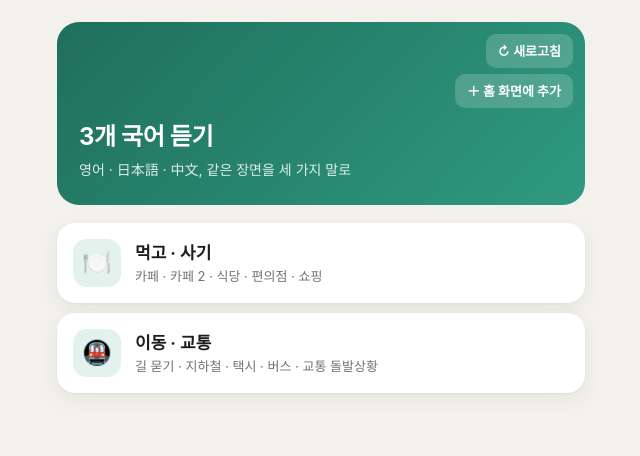
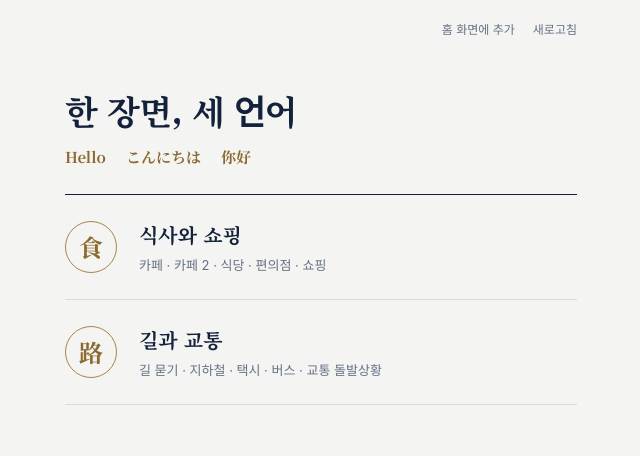
Before and after one commit to jaemoonso/trilingual-study, a plain HTML site: page index.html in a window 1280 px wide. Shown: the whole page, without its empty margins (319-959 px from the left). Drawn offline with Linux system fonts and the light colour scheme.

Commit message:
첫 화면 디자인과 문구 새로 정리
Co-Authored-By: Claude Sonnet 5.5 <noreply@anthropic.com>
Claude-Session: https://claude.ai/code/session_01MyjZjWoXqpMubrNKHxn1Cz

```diff
--- a/app.js
+++ b/app.js
@@ -11,7 +11,7 @@ function load(){
   ab=[];cues.forEach(([t,kind,text,p,ko],k)=>{const d=el('div','ln '+kind,'');if(kind==='gap')d.textContent='(대답해 보세요)';else{const x=el('span','tx',text);x.lang=CODE[lang];d.append(x,el('span','pr',p),el('small','',ko))}if(kind==='t'){const s=el('button','star','☆');s.setAttribute('aria-label','구간 반복 별표');s.setAttribute('aria-pressed',false);s.onclick=e=>{e.stopPropagation();star(k)};d.prepend(s)}d.onclick=()=>{if(outside(k))clearAB();resume=0;au.currentTime=t+0.01;au.play().catch(()=>{})};sc.appendChild(d)});
   $('vtl').textContent=SHORT[lang];document.querySelector('[data-v=both]').textContent='한/'+SHORT[lang];document.querySelectorAll('[data-l]').forEach(b=>b.setAttribute('aria-pressed',b.dataset.l===lang));
   showAB();mark(resume,true);saved();
-  if('mediaSession' in navigator)navigator.mediaSession.metadata=new MediaMetadata({title:lesson.title+(talk?' 대화':'')+' ('+NAME[lang]+')',artist:'3개 국어 듣기',artwork:[{src:'icon-512.png',sizes:'512x512',type:'image/png'}]});
+  if('mediaSession' in navigator)navigator.mediaSession.metadata=new MediaMetadata({title:lesson.title+(talk?' 대화':'')+' ('+NAME[lang]+')',artist:'Learning Languages',artwork:[{src:'icon-512.png',sizes:'512x512',type:'image/png'}]});
 }
 function mark(time,scroll){const c=cues;let k=-1;while(k+1<c.length&&c[k+1][0]<=time)k++;if(k===now)return;now=k;[...$('sc').children].forEach((d,j)=>d.classList.toggle('now',j===k));if(scroll&&k>0)$('sc').children[k].scrollIntoView({block:'center'})}
 au.onloadedmetadata=()=>{if(resume>0&&resume<au.duration-3)au.currentTime=resume;ready=true;rate()};
@@ -36,12 +36,12 @@ $('rew').onclick=()=>{resume=0;au.currentTime=Math.max(0,au.currentTime-sec);mar
 $('play').onclick=()=>au.paused?au.play().catch(()=>{}):au.pause();
 ['play','pause','emptied','ended'].forEach(n=>au.addEventListener(n,()=>{$('play').classList.toggle('on',!au.paused);$('play').setAttribute('aria-label',au.paused?'재생':'일시정지')}));
 // 첫 화면: 큰 묶음 → 그 안의 상황
-const GROUPS=[['food','🍽️','먹고 · 사기'],['move','🚇','이동 · 교통'],['trip','✈️','여행 · 건강']];
+const GROUPS=[['food','食','식사와 쇼핑'],['move','路','길과 교통'],['trip','旅','여행과 건강']];
 let group=null;
-function card(icon,title,desc,go){const b=el('button','',''),t=el('span','','');t.append(el('b','',title),el('small','',desc));b.append(el('span','ico',icon),t);b.onclick=go;$('list').appendChild(b)}
+function card(icon,title,desc,go){const b=el('button','',''),t=el('span','','');t.append(el('b','',title),el('small','',desc));if(icon){const m=el('span','mono',icon);m.lang='zh-TW';m.setAttribute('aria-hidden',true);b.append(m)}b.append(t);b.onclick=go;$('list').appendChild(b)}
 function home(g){
-  group=g;$('list').innerHTML='';$('crumb').hidden=!g;scrollTo(0,0);
-  if(g){$('gname').textContent=GROUPS.find(x=>x[0]===g)[2];lessons.filter(l=>l.group===g).forEach(l=>card(l.icon,l.title,l.desc,()=>open(l)));return}
+  group=g;$('list').innerHTML='';$('list').dataset.level=g?'in':'top';$('crumb').hidden=!g;scrollTo(0,0);
+  if(g){$('gname').textContent=GROUPS.find(x=>x[0]===g)[2];lessons.filter(l=>l.group===g).forEach(l=>card('',l.title,l.desc,()=>open(l)));return}
   GROUPS.forEach(([id,icon,name])=>{const a=lessons.filter(l=>l.group===id);if(a.length)card(icon,name,a.map(l=>l.title).join(' · '),()=>home(id))});
 }
 $('up').onclick=()=>home(null);
@@ -75,7 +75,7 @@ let sec=+get('sec',5)||5;
 function pick(v){sec=v;put('sec',v);const name=v===60?'1분':v+'초';$('rew').textContent='↺ '+name;document.querySelectorAll('[data-s]').forEach(b=>b.setAttribute('aria-pressed',+b.dataset.s===v))}
 document.querySelectorAll('[data-s]').forEach(b=>b.onclick=()=>pick(+b.dataset.s));pick(sec);
 // 새로고침(홈 화면 앱에는 브라우저 버튼이 없음)
-$('reload').onclick=async()=>{$('reload').textContent='불러오는 중…';try{await (await navigator.serviceWorker.getRegistration()).update()}catch(e){}location.reload()};
+$('reload').onclick=async()=>{$('reload').textContent='불러오는 중';try{await (await navigator.serviceWorker.getRegistration()).update()}catch(e){}location.reload()};
 // 홈 화면에 추가: 아이폰은 방법 안내만 가능, 지원하는 브라우저(안드로이드 등)는 설치 창 표시
 let prompt_=null;
 const installed=navigator.standalone||matchMedia('(display-mode: standalone)').matches;
--- a/index.html
+++ b/index.html
@@ -1,18 +1,11 @@
 <!DOCTYPE html><html lang="ko"><head><meta charset="utf-8"><meta name="viewport" content="width=device-width,initial-scale=1,viewport-fit=cover">
-<meta name="robots" content="noindex,nofollow"><title>3개 국어 듣기</title>
-<meta name="apple-mobile-web-app-capable" content="yes"><meta name="apple-mobile-web-app-title" content="3개국어"><meta name="theme-color" content="#1f6f5c">
-<link rel="manifest" href="manifest.json"><link rel="apple-touch-icon" href="apple-touch-icon.png"><style>:root{--bg:#f3f1ec;--card:#fff;--fg:#1c1d1b;--mut:#74726b;--line:#e6e3da;--ac:#1f6f5c;--ac2:#2f9a80;--on:#fff;--hl:#e4f2ed;--seg:#e9e6de;--sh:0 1px 2px rgba(30,30,20,.05),0 6px 20px rgba(30,30,20,.06)}
-@media(prefers-color-scheme:dark){:root{--bg:#121312;--card:#1d1f1e;--fg:#eeece6;--mut:#9d9b93;--line:#2e312f;--ac:#4fbb9f;--ac2:#6fd0b6;--on:#0e201b;--hl:#1b342d;--seg:#282b29;--sh:none}}
+<meta name="robots" content="noindex,nofollow"><title>한 장면, 세 언어</title>
+<meta name="apple-mobile-web-app-capable" content="yes"><meta name="apple-mobile-web-app-title" content="세 언어"><meta name="theme-color" content="#1b2a4a">
+<link rel="manifest" href="manifest.json"><link rel="apple-touch-icon" href="apple-touch-icon.png"><style>:root{--bg:#f4f4f2;--card:#fff;--fg:#14213a;--mut:#667085;--line:#dcdcd6;--ac:#1b2a4a;--ac2:#a8864a;--gold:#8a6a2f;--on:#fff;--hl:#f3ecdd;--seg:#e8e8e3;--sh:0 1px 2px rgba(20,33,58,.06)}
+@media(prefers-color-scheme:dark){:root{--bg:#0e1524;--card:#172033;--fg:#ebe7dc;--mut:#98a1b5;--line:#2a354d;--ac:#c9a86a;--ac2:#c9a86a;--gold:#c9a86a;--on:#131b2c;--hl:#26304a;--seg:#222c42;--sh:none}}
 *{box-sizing:border-box;-webkit-tap-highlight-color:transparent}[hidden]{display:none!important}
 body{margin:0;background:var(--bg);color:var(--fg);font:16px/1.55 -apple-system,"Apple SD Gothic Neo",sans-serif}
 button,select{font:inherit;color:inherit;background:none;border:0;cursor:pointer;touch-action:manipulation}
-h1{margin:0}
-#home{max-width:560px;margin:0 auto;padding:calc(22px + env(safe-area-inset-top)) 16px 40px}
-.hero{background:linear-gradient(135deg,#1f6f5c,#2f9a80);color:#fff;border-radius:22px;padding:24px 22px;margin-bottom:18px}
-.hero h1{font-size:24px;letter-spacing:-.4px}.hero p{margin:4px 0 0;opacity:.85;font-size:14px}
-#list button{display:flex;gap:14px;align-items:center;width:100%;text-align:left;background:var(--card);box-shadow:var(--sh);border-radius:18px;padding:16px;margin-bottom:10px}
-.ico{flex:none;width:48px;height:48px;border-radius:14px;background:var(--hl);display:grid;place-items:center;font-size:24px}
-#list b{display:block;font-size:17px}#list small{display:block;color:var(--mut);font-size:13px}.hint{color:var(--mut);font-size:13px;text-align:center}
 .top{position:sticky;top:0;z-index:2;background:var(--bg);padding:calc(10px + env(safe-area-inset-top)) 14px 10px;border-bottom:1px solid var(--line)}
 .top,#sc{max-width:560px;margin:0 auto}
 .head{display:flex;align-items:center;gap:6px;margin-bottom:10px}.head h1{flex:1;font-size:19px}
@@ -36,14 +29,14 @@ h1{margin:0}
 .time{display:flex;align-items:center;gap:10px;font-size:12px;color:var(--mut);font-variant-numeric:tabular-nums}
 #seek{flex:1;height:28px;margin:0;accent-color:var(--ac)}
 .ctl{display:grid;grid-template-columns:1fr 1fr auto 1fr 1fr;align-items:center;justify-items:center;margin-top:2px}
-#play{grid-column:3;width:60px;height:60px;border-radius:50%;background:linear-gradient(135deg,#1f6f5c,#2f9a80);color:#fff;display:grid;place-items:center;box-shadow:0 6px 16px rgba(31,111,92,.35)}
+#play{grid-column:3;width:60px;height:60px;border-radius:50%;background:var(--ac);color:var(--on);display:grid;place-items:center;box-shadow:0 6px 16px rgba(20,33,58,.28)}
 #play svg{width:28px;height:28px;fill:currentColor}#play .pause,#play.on .go{display:none}#play.on .pause{display:block}
 .side{min-height:44px;min-width:52px;border-radius:12px;font-size:14px;font-weight:600;color:var(--mut)}
 select.side{-webkit-appearance:none;appearance:none;text-align:center;text-align-last:center}
 .side[aria-pressed=true]{color:var(--ac);background:var(--hl)}
 #sc[data-view=ko] .ln small{font-size:inherit}
 .star{position:absolute;left:2px;top:8px;width:40px;height:44px;padding:0;font-size:22px;line-height:44px;color:var(--mut)}
-.star[aria-pressed=true]{color:#e8a100}.ln.inab{border-left:4px solid #e8a100}
+.star[aria-pressed=true]{color:#b8903f}.ln.inab{border-left:4px solid #b8903f}
 .fs{min-width:34px;height:38px;padding:0;font-size:14px;font-weight:700;color:var(--mut)}.fs:disabled{opacity:.3}
 #ab{display:flex;justify-content:space-between;align-items:center;gap:8px;font-size:13px;font-weight:600;background:var(--hl);color:var(--ac);border-radius:10px;padding:2px 4px 2px 12px;margin-bottom:4px}
 #abx{min-height:32px;padding:0 10px;font-weight:700}
@@ -51,13 +44,27 @@ select.side{-webkit-appearance:none;appearance:none;text-align:center;text-align
 .top{padding-top:calc(7px + env(safe-area-inset-top));padding-bottom:7px}.head{margin-bottom:6px}
 .top .seg{padding:2px;border-radius:9px}.top .seg button{min-height:28px;min-width:34px;padding:0 8px;border-radius:7px;font-size:13px}
 .top .chip{min-height:32px;padding:0 10px;border-radius:9px;font-size:13px}.top .fs{min-width:28px;height:30px;font-size:12px}
-.hero{position:relative;padding-top:56px}#reload{position:absolute;top:12px;right:12px;min-height:34px;padding:0 12px;border-radius:10px;background:rgba(255,255,255,.18);color:#fff;font-size:13px;font-weight:700}
-#crumb{display:flex;align-items:center;gap:12px;margin:0 0 12px}#crumb h2{margin:0;font-size:19px}#up{min-height:36px;padding:0 12px;border-radius:10px;background:var(--card);box-shadow:var(--sh);color:var(--ac);font-weight:700;font-size:14px}
-#list small{line-height:1.45}
-.hero{padding-top:96px}#install{position:absolute;top:52px;right:12px;min-height:34px;padding:0 12px;border-radius:10px;background:rgba(255,255,255,.18);color:#fff;font-size:13px;font-weight:700}
-#howto{background:var(--card);box-shadow:var(--sh);border-radius:16px;margin:0 0 12px;padding:14px 16px 14px 36px;font-size:14px}
+
+@font-face{font-family:Myeongjo;src:url(title.woff2) format("woff2");font-weight:700;font-display:swap}
+h1,h2{margin:0;font-family:Myeongjo,"AppleMyungjo",serif;font-weight:700}
+button:focus-visible,select:focus-visible,input:focus-visible{outline:2px solid var(--ac2);outline-offset:2px}
+#home{max-width:560px;margin:0 auto;padding:calc(14px + env(safe-area-inset-top)) 24px 48px}
+.mast{padding-bottom:26px;border-bottom:1px solid var(--fg)}
+.util{display:flex;justify-content:flex-end;gap:18px;margin-bottom:44px}.util button{min-height:32px;padding:0;font-size:12px;color:var(--mut)}
+.mast h1{font-size:34px;line-height:1.25;letter-spacing:-.02em}
+.trio{display:flex;flex-wrap:wrap;gap:4px 20px;margin:12px 0 0;font-family:Myeongjo,"Iowan Old Style","Hiragino Mincho ProN",serif;font-size:15px;color:var(--gold)}
+#list button{display:flex;align-items:center;gap:22px;width:100%;text-align:left;padding:24px 0;border-bottom:1px solid var(--line)}
+#list[data-level=in] button{padding:18px 0}
+#list b{display:block;font-family:Myeongjo,"AppleMyungjo",serif;font-size:20px;font-weight:700}
+#list small{display:block;margin-top:5px;color:var(--mut);font-size:13px;line-height:1.55;word-break:keep-all}
+.mono{flex:none;width:52px;height:52px;border:1px solid var(--ac2);border-radius:50%;display:grid;place-items:center;font-family:Myeongjo,serif;font-size:24px;color:var(--gold)}
+#crumb{display:flex;align-items:center;gap:6px;padding:18px 0 4px}#crumb h2{font-size:22px}#up{width:32px;height:40px;margin-left:-8px;font-size:28px;line-height:1;color:var(--gold)}
+#howto{margin:0;padding:16px 0 16px 20px;border-bottom:1px solid var(--line);font-size:14px;line-height:1.8}
+.head h1{font-family:Myeongjo,"AppleMyungjo",serif}
 </style></head><body>
-<main id="home"><div class="hero"><button id="reload">↻ 새로고침</button><button id="install" hidden>＋ 홈 화면에 추가</button><h1>3개 국어 듣기</h1><p>영어 · 日本語 · 中文, 같은 장면을 세 가지 말로</p></div><ol id="howto" hidden><li>Safari로 이 주소를 엽니다.</li><li>화면의 <b>공유 버튼</b>(네모에 위 화살표)을 누릅니다.</li><li><b>"홈 화면에 추가"</b>를 누릅니다.</li></ol><div id="crumb" hidden><button id="up">‹ 전체</button><h2 id="gname"></h2></div><div id="list"></div></main>
+<main id="home"><header class="mast"><div class="util"><button id="install" hidden>홈 화면에 추가</button><button id="reload">새로고침</button></div>
+<h1>한 장면, 세 언어</h1>
+<p class="trio"><span lang="en">Hello</span><span lang="ja">こんにちは</span><span lang="zh-CN">你好</span></p></header><ol id="howto" hidden><li>Safari로 이 주소를 엽니다.</li><li>화면의 <b>공유 버튼</b>(네모에 위 화살표)을 누릅니다.</li><li><b>"홈 화면에 추가"</b>를 누릅니다.</li></ol><div id="crumb" hidden><button id="up" aria-label="처음으로">‹</button><h2 id="gname"></h2></div><div id="list"></div></main>
 <section id="player" hidden>
 <div class="top"><div class="head"><button id="back" aria-label="목록">‹</button><h1 id="title"></h1><button class="fs" id="fsm" aria-label="글씨 작게">가−</button><button class="fs" id="fsp" aria-label="글씨 크게">가+</button><div class="seg" id="langs"><button data-l="en">EN</button><button data-l="ja">日</button><button data-l="zh">中</button></div></div>
 <div class="tools"><div class="seg"><button data-v="both">한/영</button><button data-v="t" id="vtl">영</button><button data-v="ko">한</button></div><button class="chip" id="prb">한/발음</button><button class="chip" id="talk">대화</button></div></div>
--- a/sw.js
+++ b/sw.js
@@ -1,5 +1,5 @@
 // 화면·자막은 네트워크 우선(끊기면 저장본), 음성은 "오프라인 저장"한 것만 저장본 사용
-const SHELL='shell-v11',FILES=['./','index.html','app.js','manifest.json','icon-192.png','icon-512.png','data/lessons.json','data/cafe.json','data/cafe_talk.json','data/restaurant.json','data/restaurant_talk.json','data/cafe2.json','data/cafe2_talk.json','data/store.json','data/store_talk.json','data/shopping.json','data/shopping_talk.json','data/directions.json','data/directions_talk.json','data/subway.json','data/subway_talk.json','data/taxi.json','data/taxi_talk.json','data/bus.json','data/bus_talk.json','data/transit2.json','data/transit2_talk.json'];
+const SHELL='shell-v12',FILES=['./','index.html','app.js','title.woff2','manifest.json','icon-192.png','icon-512.png','data/lessons.json','data/cafe.json','data/cafe_talk.json','data/restaurant.json','data/restaurant_talk.json','data/cafe2.json','data/cafe2_talk.json','data/store.json','data/store_talk.json','data/shopping.json','data/shopping_talk.json','data/directions.json','data/directions_talk.json','data/subway.json','data/subway_talk.json','data/taxi.json','data/taxi_talk.json','data/bus.json','data/bus_talk.json','data/transit2.json','data/transit2_talk.json'];
 self.addEventListener('install',e=>e.waitUntil(caches.open(SHELL).then(c=>c.addAll(FILES.map(f=>new Request(f,{cache:'reload'})))).then(()=>self.skipWaiting())));
 self.addEventListener('activate',e=>e.waitUntil(self.clients.claim()));
 async function audio(req){
```
Also changed, not shown: apple-touch-icon.png, icon-192.png, icon-512.png, manifest.json, title.woff2 (added).
